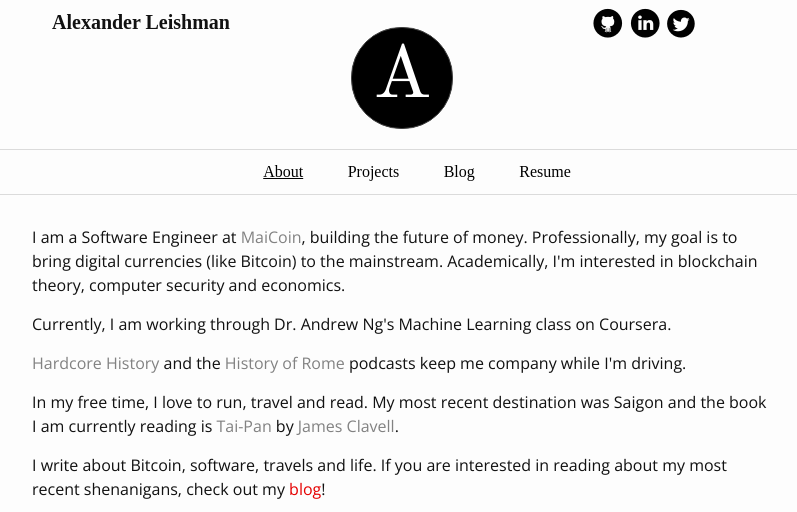
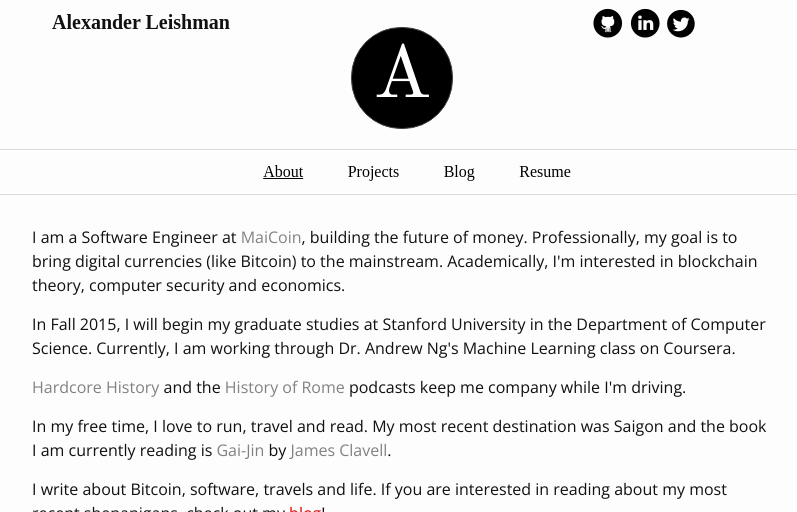
Before and after one commit to leishman/leishman.github.io, a Jekyll site: the page built from index.html, in a window 1280 px wide, cut to the strip 0-512 px from the top of the page. Shown: the whole strip, without its empty margins (238-1035 px from the left). Built offline with Jekyll 4.4.1, drawn with Linux system fonts in a browser that asks for light colours.

Commit message:
add updated homepage content

```diff
--- a/index.html
+++ b/index.html
@@ -6,18 +6,23 @@
 <div class="home">
     <p>
        I am a Software Engineer at <a href="https://maicoin.com">MaiCoin</a>, building the future of money. Professionally, my goal is to bring digital currencies (like Bitcoin) to the mainstream. Academically, I'm interested in blockchain theory, computer security and economics.
-     </p>
+    </p>
 
-     <p>Currently, I am working through Dr. Andrew Ng's Machine Learning class on Coursera.</p>
+    <p>
+        In Fall 2015, I will begin my graduate studies at Stanford University in the Department of Computer Science. Currently, I am working through Dr. Andrew Ng's Machine Learning class on Coursera.
+    </p>
 
-     <p><a href="http://www.dancarlin.com/hardcore-history-series/" target="_newtab">Hardcore History</a> and the <a href="http://thehistoryofrome.typepad.com/" target="_newtab">History of Rome</a> podcasts keep me company while I'm driving.</p>
+     <p>
+        <a href="http://www.dancarlin.com/hardcore-history-series/" target="_newtab">Hardcore History</a> and the <a href="http://thehistoryofrome.typepad.com/" target="_newtab">History of Rome</a> podcasts keep me company while I'm driving.
+    </p>
 
-     <p>In my free time, I love to run, travel and read. My most recent destination was Saigon and the book I am currently reading is <a href="http://en.wikipedia.org/wiki/Tai-Pan_%28novel%29" target="_newtab">Tai-Pan</a> by <a href="http://en.wikipedia.org/wiki/James_Clavell" target="_newtab">James Clavell</a>.</p>
+     <p>
+        In my free time, I love to run, travel and read. My most recent destination was Saigon and the book I am currently reading is <a href="http://en.wikipedia.org/wiki/Gai-Jin" target="_newtab">Gai-Jin</a> by <a href="http://en.wikipedia.org/wiki/James_Clavell" target="_newtab">James Clavell</a>.
+    </p>
 
     <p>
        I write about Bitcoin, software, travels and life. If you are interested in reading about my most recent shenanigans, check out my <a href="{{site.url}}/posts" class="pop">blog</a>!
     </p>
 
     <img class="home-profile-image" src="http://www.gravatar.com/avatar/83da5bbe5c96209d5718c1c8ace8b033.jpg?s=200">
-
 </div>
```
